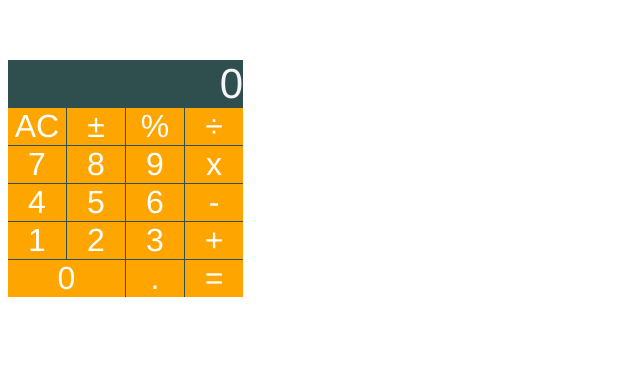
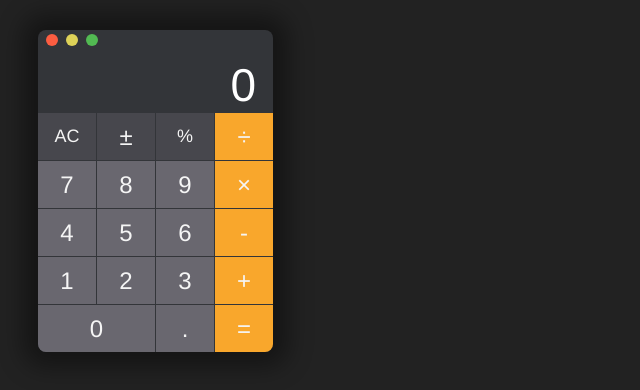
Before and after one commit to Frezzle/mac-calculator-clone, a Vue app: page / in a window 1280 px wide. Shown: the top 390 px of the page, without its empty margins (0-640 px from the left). Built offline with nearby package versions, Linux system fonts and the light colour scheme.

Commit message:
Very done - TODOs left in App.vue

```diff
--- a/src/App.vue
+++ b/src/App.vue
@@ -6,6 +6,20 @@
 
 <script>
 import Calculator from "./components/Calculator.vue";
+
+/* TODO
+- click and drag like a window
+- better +/- symbol for negation
+- bigger minus symbol
+- same typeface/size/weight as macos calc app font
+- better long-string resizing in display, ideally via css
+- grey circles when not focusing on calc "window"
+- improve circles hitbox accuracy
+- improve circle symbols size/centering
+- port to electron
+- publish component to be able to be used in other web apps
+- window mode setting; if true then rounded corners and circles
+*/
 
 export default {
   name: "app",
@@ -17,12 +31,13 @@ export default {
 
 <style>
 #app {
-  font-family: "Avenir", Helvetica, Arial, sans-serif;
-  -webkit-font-smoothing: antialiased;
-  -moz-osx-font-smoothing: grayscale;
-  text-align: center;
-  color: #2c3e50;
-  margin-top: 60px;
+  font-family: Helvetica, Arial, sans-serif;
+  margin: 30px;
+}
+
+html,
+body {
+  background-color: rgb(34, 34, 34);
 }
 
 .calc {
--- a/src/components/Button.vue
+++ b/src/components/Button.vue
@@ -1,33 +1,36 @@
 <template>
-  <div class="button-wrapper" @click="onClick">
-    {{ renderedValue }}
+  <div
+    class="button-wrapper"
+    :class="[colour, size, { border }]"
+    @click="onClick"
+  >
+    <span>{{ symbol }}</span>
   </div>
 </template>
 
 <script>
 export default {
-  props: ["value"],
-  computed: {
-    renderedValue() {
-      switch (this.value) {
-        case "c":
-          return "C";
-        case "ac":
-          return "AC";
-        case "n":
-          return "±";
-        case "p":
-          return "%";
-        case "d":
-          return "÷";
-        default:
-          return this.value;
-      }
+  props: {
+    symbol: {
+      Type: String,
+      required: true
+    },
+    colour: {
+      type: String,
+      default: "grey"
+    },
+    size: {
+      type: String,
+      default: "normal"
+    },
+    border: {
+      type: Boolean,
+      default: false
     }
   },
   methods: {
     onClick() {
-      this.$emit("click", this.value);
+      this.$emit("click", this.symbol);
     }
   }
 };
@@ -35,14 +38,47 @@ export default {
 
 <style scoped>
 .button-wrapper {
-  background-color: orange;
-  color: white;
-  font-size: 32px;
+  text-align: center;
+  color: whitesmoke;
+  height: 47px;
+  box-sizing: border-box;
+  display: flex;
+  flex-direction: column;
+  justify-content: center;
 }
+.border {
+  border: 1px solid #333539;
+  z-index: 10;
+}
+.orange {
+  background-color: #f9a72c;
+}
+.orange:active {
+  background-color: #c68627;
+}
+.grey {
+  background-color: #69676f;
+}
+.grey:active {
+  background-color: #a5a2b0;
+}
+.dark-grey {
+  background-color: #47474d;
+}
+.dark-grey:active {
+  background-color: #69676f;
+}
+
 .button-wrapper:hover {
   cursor: default;
 }
-.button-wrapper:active {
-  filter: saturate(30%);
+.small {
+  font-size: 18px;
+}
+.normal {
+  font-size: 24px;
+}
+.large {
+  font-size: 28px;
 }
 </style>
--- a/src/components/Calculator.vue
+++ b/src/components/Calculator.vue
@@ -1,15 +1,40 @@
 <template>
   <div class="calc-wrapper">
-    <Display :value="curr" />
+    <span class="circles">
+      <span class="circle red"><span class="circle-symbol">×</span></span>
+      <span class="circle yellow">
+        <span class="circle-symbol">&minus;</span>
+      </span>
+      <span class="circle green"><span class="circle-symbol">+</span></span>
+    </span>
+    <Display :value="display" />
     <div class="buttons">
-      <Button :value="clearButtonValue" @click="onClear" />
+      <Button
+        :symbol="clearButtonValue"
+        colour="dark-grey"
+        size="small"
+        @click="onClear"
+      />
       <Button
         v-for="button in buttons"
-        :class="{ 'wide-button': button == '0' }"
-        :key="button"
-        :value="button"
+        :class="{ 'wide-button': button.symbol == '0' }"
+        :key="button.symbol"
+        :symbol="button.symbol"
+        :colour="button.colour"
+        :size="button.size"
+        :border="button.symbol == activeOp"
         @click="onClick"
       />
+    </div>
+    <div v-if="debug" class="debug">
+      <div>display = {{ display }}</div>
+      <div>memory = {{ memory }}</div>
+      <div>modifier = {{ modifier }}</div>
+      <div>op = {{ op }}</div>
+      <div>activeOp = {{ activeOp }}</div>
+      <div>justCleared = {{ justCleared }}</div>
+      <div>justPressedOp = {{ justPressedOp }}</div>
+      <div>justEqualed = {{ justEqualed }}</div>
     </div>
   </div>
 </template>
@@ -25,63 +50,172 @@ export default {
   },
   data() {
     return {
-      prev: "0",
-      curr: "0",
-      op: "+",
+      debug: false,
+      memory: 0,
+      modifier: 0,
+      display: "0",
+      op: null,
+      activeOp: null,
       justCleared: true,
+      justPressedOp: false,
+      justEqualed: false,
       buttons: [
-        "n",
-        "p",
-        "d",
-        "7",
-        "8",
-        "9",
-        "x",
-        "4",
-        "5",
-        "6",
-        "-",
-        "1",
-        "2",
-        "3",
-        "+",
-        "0",
-        ".",
-        "="
+        {
+          symbol: "±",
+          colour: "dark-grey"
+        },
+        {
+          symbol: "%",
+          colour: "dark-grey",
+          size: "small"
+        },
+        {
+          symbol: "÷",
+          colour: "orange"
+        },
+        {
+          symbol: "7"
+        },
+        {
+          symbol: "8"
+        },
+        {
+          symbol: "9"
+        },
+        {
+          symbol: "×",
+          colour: "orange"
+        },
+        {
+          symbol: "4"
+        },
+        {
+          symbol: "5"
+        },
+        {
+          symbol: "6"
+        },
+        {
+          symbol: "-",
+          colour: "orange"
+        },
+        {
+          symbol: "1"
+        },
+        {
+          symbol: "2"
+        },
+        {
+          symbol: "3"
+        },
+        {
+          symbol: "+",
+          colour: "orange"
+        },
+        {
+          symbol: "0"
+        },
+        {
+          symbol: "."
+        },
+        {
+          symbol: "=",
+          colour: "orange"
+        }
       ]
     };
   },
   computed: {
     clearButtonValue() {
-      return this.justCleared ? "ac" : "c";
+      return this.justCleared ? "AC" : "C";
     }
   },
   methods: {
     onClear(val) {
-      if (val == "c") {
-        this.curr = "0";
+      this.justPressedOp = false;
+      this.justEqualed = false;
+      if (val == "C") {
+        this.display = "0";
+        this.modifier = 0;
         this.justCleared = true;
-      } else if (val == "ac") {
-        this.prev = "0";
-        // this.curr = "0"; // should already be the case, so no need to do it
-        this.op = "+";
+      } else if (val == "AC") {
+        this.memory = 0;
+        this.op = null;
+        this.activeOp = null;
       }
     },
     onClick(val) {
-      console.log("click", val);
       this.justCleared = false;
+
       switch (val) {
-        case "n":
-          if (this.curr != "0") {
-            if (this.curr[0] != "-") this.curr = "-" + this.curr;
-            else this.curr = this.curr.slice(1);
+        case "±":
+          this.display = -Number(this.display) + "";
+          break;
+        case "%":
+          this.display = this.display / 100 + "";
+          break;
+        case "÷":
+        case "×":
+        case "+":
+        case "-":
+          this.justPressedOp = true;
+          this.activeOp = val;
+          if (this.op && !this.justEqualed) {
+            const res = this.operate(this.memory, this.display);
+            this.memory = res;
+            this.display = res + "";
+          } else {
+            this.memory = Number(this.display);
           }
+          this.op = val;
+          break;
+        case "=": {
+          if (!this.justEqualed) {
+            this.modifier = Number(this.display);
+          }
+          const res = this.operate(this.memory, this.modifier);
+          this.memory = res;
+          this.display = res + "";
+
+          this.justEqualed = true;
+          this.activeOp = null;
+          break;
+        }
+        case ".":
+          if (this.display == "0") this.display = "0.";
+          else if (!this.display.includes(".")) this.display += ".";
           break;
         default:
           // numbers
-          if (this.curr == "0") this.curr = val;
-          else this.curr += val;
+          if (this.display == "0" || this.justPressedOp) this.display = val;
+          else this.display += val;
           break;
+      }
+
+      switch (val) {
+        case "÷":
+        case "×":
+        case "+":
+        case "-":
+          break;
+        default:
+          this.justPressedOp = false;
+      }
+
+      if (val != "=") this.justEqualed = false;
+    },
+    operate(x, y) {
+      switch (this.op) {
+        case "÷":
+          return Number(x) / Number(y);
+        case "×":
+          return Number(x) * Number(y);
+        case "+":
+          return Number(x) + Number(y);
+        case "-":
+          return Number(x) - Number(y);
+        default:
+          return Number(y);
       }
     }
   }
@@ -90,7 +224,11 @@ export default {
 
 <style scoped>
 .calc-wrapper {
-  background-color: darkslategrey;
+  background-color: #333539;
+  border-radius: 8px;
+  overflow: hidden;
+  user-select: none;
+  box-shadow: rgba(0.2, 0.2, 0.2, 0.4) 0px 0px 25px 15px;
 }
 .buttons {
   display: grid;
@@ -101,4 +239,47 @@ export default {
 .wide-button {
   grid-column: 1 / span 2;
 }
+.debug {
+  color: white;
+}
+.circles {
+  margin-left: 8px;
+}
+.circle {
+  width: 12px;
+  height: 12px;
+  border-radius: 20px;
+  display: inline-flex;
+  justify-content: center;
+  align-items: center;
+}
+.circle:not(:first-of-type) {
+  margin-left: 8px;
+}
+.red {
+  background-color: rgb(252, 93, 65);
+}
+.red:hover:active {
+  background-color: rgb(186, 68, 47);
+}
+.yellow {
+  background-color: rgb(222, 210, 88);
+}
+.yellow:hover:active {
+  background-color: rgb(164, 156, 68);
+}
+.green {
+  background-color: rgb(82, 186, 82);
+}
+.green:hover:active {
+  background-color: rgb(60, 133, 60);
+}
+.circle-symbol {
+  font-size: 11px;
+  font-weight: 600;
+  visibility: hidden;
+}
+.circles:hover .circle-symbol {
+  visibility: visible;
+}
 </style>
--- a/src/components/Display.vue
+++ b/src/components/Display.vue
@@ -1,20 +1,33 @@
 <template>
-  <div class="display-wrapper">
+  <div class="display-wrapper" :style="`font-size:${fontSize}px`">
     {{ value }}
   </div>
 </template>
 
 <script>
 export default {
-  props: ["value"]
+  props: ["value"],
+  computed: {
+    fontSize() {
+      return (
+        46 - (Math.max(this.value.length, 6) - 6) * (3 - this.value.length / 20)
+      );
+    }
+  }
 };
 </script>
 
 <style scoped>
 .display-wrapper {
-  background-color: darkslategrey;
-  color: whitesmoke;
-  font-size: 42px;
+  color: white;
   text-align: right;
+  font-weight: 100;
+  padding: 5px 17px;
+  height: 65px;
+  box-sizing: border-box;
+  display: flex;
+  justify-content: right;
+  align-items: flex-end;
+  line-height: 100%;
 }
 </style>
```
